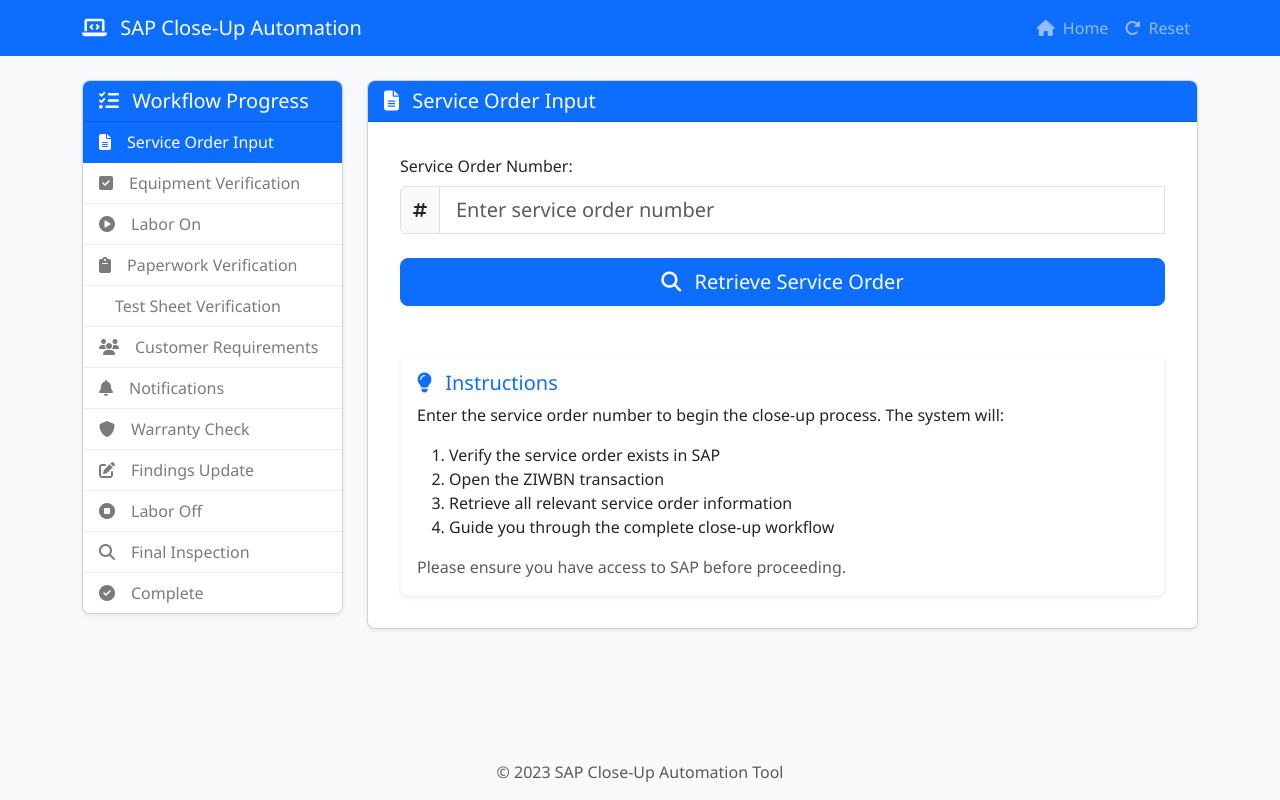
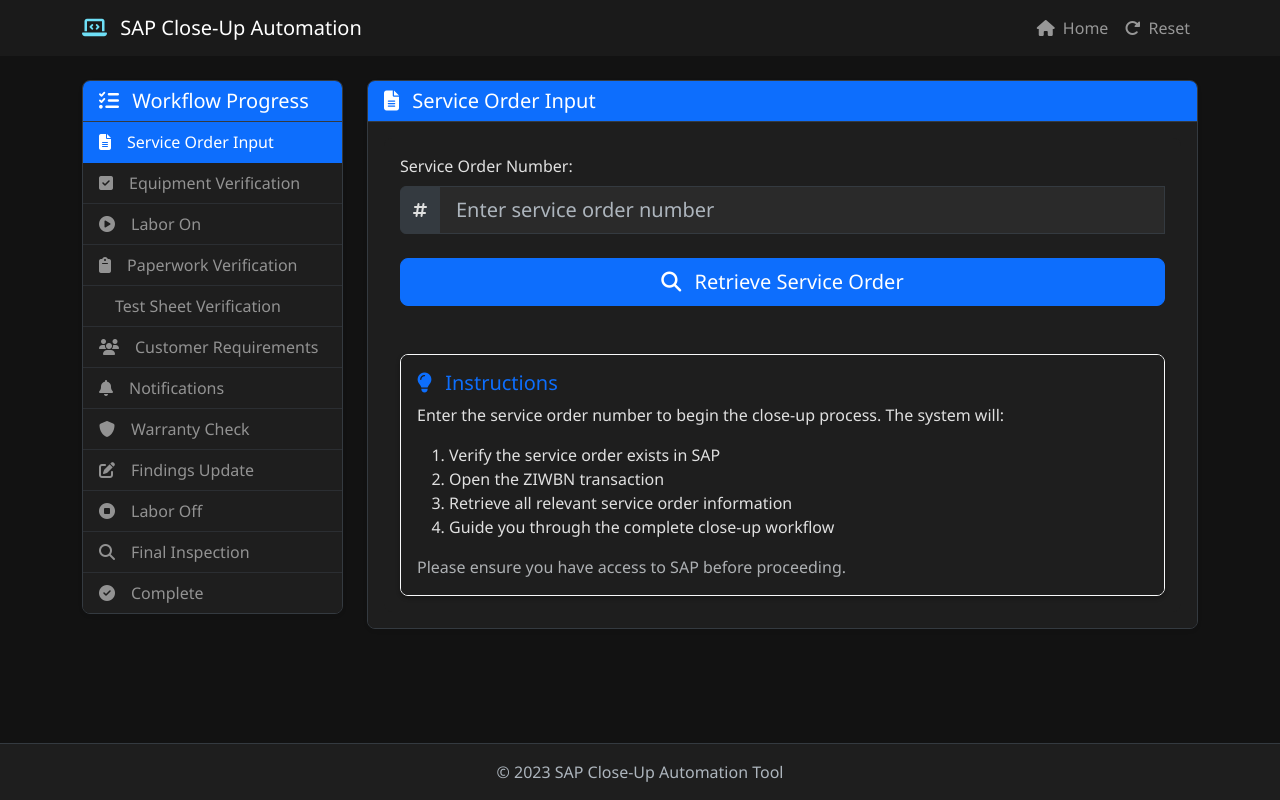
Before and after one commit to Demonic-Penguin/SapCloseup, a Flask app: page /workflow/service_order in a window 1280 px wide. Run offline with Flask 3, Linux system fonts and the light colour scheme.

Commit message:
Give the application a sleek dark theme for improved user experience
Implement dark theme by modifying CSS styles and base HTML template.

Replit-Commit-Author: Agent
Replit-Commit-Session-Id: 67cc176f-03f7-482d-acc2-2d8d6128f705
Replit-Commit-Screenshot-Url: https://storage.googleapis.com/screenshot-production-us-central1/15f2aa4b-c07f-4fcb-96cc-1f93eb3c762a/9b1c6afd-b959-4115-951d-4bed8a1443cc.jpg

```diff
--- a/static/css/styles.css
+++ b/static/css/styles.css
@@ -1,25 +1,45 @@
-/* Main Styles */
+/* Dark Theme Main Styles */
 body {
     font-family: 'Segoe UI', Tahoma, Geneva, Verdana, sans-serif;
-    background-color: #f8f9fa;
+    background-color: #121212;
     min-height: 100vh;
     display: flex;
     flex-direction: column;
+    color: #e0e0e0;
 }
 
 .footer {
     margin-top: auto;
+    background-color: #1e1e1e !important;
+}
+
+.footer .text-muted {
+    color: #adb5bd !important;
 }
 
 /* Card styling */
 .card {
     border-radius: 0.5rem;
     overflow: hidden;
-    box-shadow: 0 0.125rem 0.25rem rgba(0, 0, 0, 0.075);
+    box-shadow: 0 0.125rem 0.25rem rgba(0, 0, 0, 0.3);
+    background-color: #1e1e1e;
+    border-color: #343a40;
+}
+
+.card-body {
+    background-color: #1e1e1e;
+    color: #e0e0e0;
+}
+
+.card-footer {
+    background-color: #282828;
+    border-top-color: #343a40;
 }
 
 .card-header {
     font-weight: 500;
+    background-color: #282828;
+    border-bottom-color: #343a40;
 }
 
 /* Animation effects */
@@ -52,17 +72,23 @@ body {
 }
 
 /* Workflow progress */
+.list-group-item {
+    background-color: #1e1e1e;
+    border-color: #343a40;
+    color: #e0e0e0;
+}
+
 .list-group-item.active {
     background-color: #0d6efd;
     border-color: #0d6efd;
 }
 
 .list-group-item.completed {
-    background-color: #f8f9fa;
+    background-color: #2a2a2a;
 }
 
 .list-group-item.completed:not(.active) {
-    color: #198754;
+    color: #2ecc71;
 }
 
 .list-group-item[disabled] {
@@ -73,11 +99,32 @@ body {
 /* Step container */
 .step-container {
     padding: 1rem;
+    background-color: #1e1e1e;
+    border-radius: 0.5rem;
 }
 
 /* Form styling */
-.form-control:focus, .btn:focus {
+.form-control, .form-select {
+    background-color: #2a2a2a;
+    border-color: #343a40;
+    color: #e0e0e0;
+}
+
+.form-control:focus, .btn:focus, .form-select:focus {
+    background-color: #2a2a2a;
+    border-color: #0d6efd;
+    color: #e0e0e0;
     box-shadow: 0 0 0 0.25rem rgba(13, 110, 253, 0.25);
+}
+
+.form-control::placeholder {
+    color: #adb5bd;
+}
+
+.input-group-text {
+    background-color: #343a40;
+    border-color: #343a40;
+    color: #e0e0e0;
 }
 
 .form-check-input:checked {
@@ -85,13 +132,17 @@ body {
     border-color: #0d6efd;
 }
 
+.form-label {
+    color: #e0e0e0;
+}
+
 /* Progress animations */
 .labor-animation, .findings-animation, .print-animation {
     text-align: center;
     padding: 2rem;
-    background-color: #f8f9fa;
+    background-color: #2a2a2a;
     border-radius: 0.5rem;
-    box-shadow: 0 0.25rem 0.5rem rgba(0, 0, 0, 0.05);
+    box-shadow: 0 0.25rem 0.5rem rgba(0, 0, 0, 0.2);
 }
 
 /* Success animation */
@@ -125,3 +176,106 @@ body {
     40%, 60%, 80% { transform: scale(1.1) rotate(-3deg); }
     100% { transform: scale(1) rotate(0); }
 }
+
+/* Dark Theme Additional Styling */
+
+/* Alert styling */
+.alert {
+    background-color: #2a2a2a;
+    border-color: #343a40;
+    color: #e0e0e0;
+}
+
+.alert-primary {
+    background-color: rgba(13, 110, 253, 0.2);
+    border-color: #0d6efd;
+    color: #9ec5fe;
+}
+
+.alert-success {
+    background-color: rgba(25, 135, 84, 0.2);
+    border-color: #198754;
+    color: #75b798;
+}
+
+.alert-info {
+    background-color: rgba(13, 202, 240, 0.2);
+    border-color: #0dcaf0;
+    color: #6edff6;
+}
+
+.alert-warning {
+    background-color: rgba(255, 193, 7, 0.2);
+    border-color: #ffc107;
+    color: #ffda6a;
+}
+
+.alert-danger {
+    background-color: rgba(220, 53, 69, 0.2);
+    border-color: #dc3545;
+    color: #ea868f;
+}
+
+/* Button styling */
+.btn-primary {
+    background-color: #0d6efd;
+    border-color: #0d6efd;
+}
+
+.btn-primary:hover {
+    background-color: #0b5ed7;
+    border-color: #0a58ca;
+}
+
+.btn-success {
+    background-color: #198754;
+    border-color: #198754;
+}
+
+.btn-success:hover {
+    background-color: #157347;
+    border-color: #146c43;
+}
+
+.btn-danger {
+    background-color: #dc3545;
+    border-color: #dc3545;
+}
+
+.btn-danger:hover {
+    background-color: #bb2d3b;
+    border-color: #b02a37;
+}
+
+/* Misc Elements */
+.lead {
+    color: #e0e0e0;
+}
+
+.text-primary {
+    color: #0d6efd !important;
+}
+
+.text-success {
+    color: #75b798 !important;
+}
+
+.text-danger {
+    color: #ea868f !important;
+}
+
+.text-warning {
+    color: #ffda6a !important;
+}
+
+.text-info {
+    color: #6edff6 !important;
+}
+
+.bg-primary {
+    background-color: #0d6efd !important;
+}
+
+.btn-close {
+    filter: invert(1) grayscale(100%) brightness(200%);
+}
--- a/templates/base.html
+++ b/templates/base.html
@@ -1,5 +1,5 @@
 <!DOCTYPE html>
-<html lang="en">
+<html lang="en" data-bs-theme="dark">
 <head>
     <meta charset="UTF-8">
     <meta name="viewport" content="width=device-width, initial-scale=1.0">
@@ -17,10 +17,10 @@
     {% block extra_head %}{% endblock %}
 </head>
 <body>
-    <nav class="navbar navbar-expand-lg navbar-dark bg-primary">
+    <nav class="navbar navbar-expand-lg navbar-dark" style="background-color: #1a1a1a;">
         <div class="container">
             <a class="navbar-brand" href="{{ url_for('index') }}">
-                <i class="fas fa-laptop-code me-2"></i>
+                <i class="fas fa-laptop-code me-2 text-info"></i>
                 SAP Close-Up Automation
             </a>
             <button class="navbar-toggler" type="button" data-bs-toggle="collapse" data-bs-target="#navbarNav">
@@ -60,7 +60,7 @@
         {% block content %}{% endblock %}
     </div>
 
-    <footer class="footer py-3 bg-light mt-auto">
+    <footer class="footer py-3 mt-auto" style="background-color: #1a1a1a; border-top: 1px solid #343a40;">
         <div class="container text-center">
             <span class="text-muted">© 2023 SAP Close-Up Automation Tool</span>
         </div>
```
